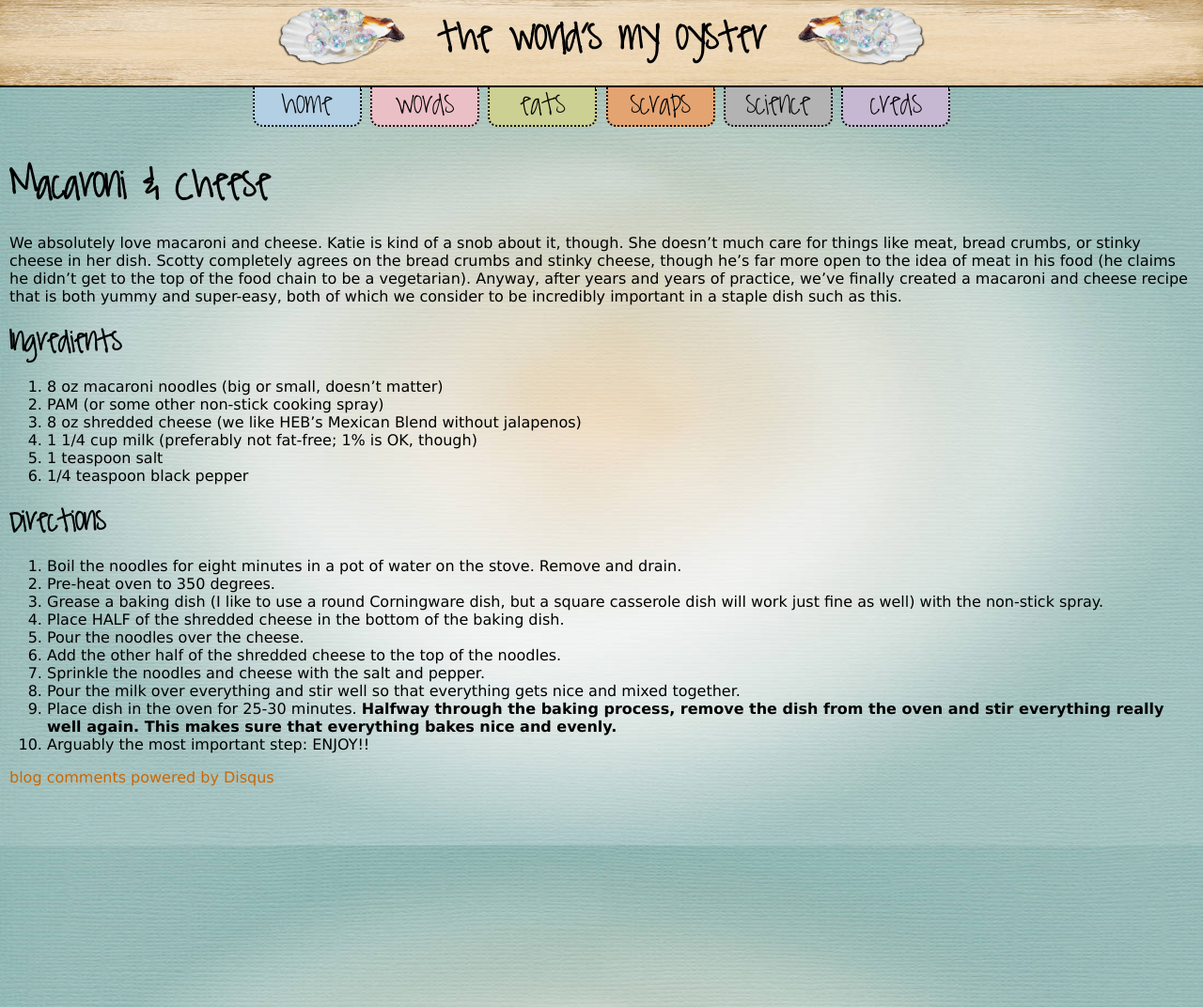
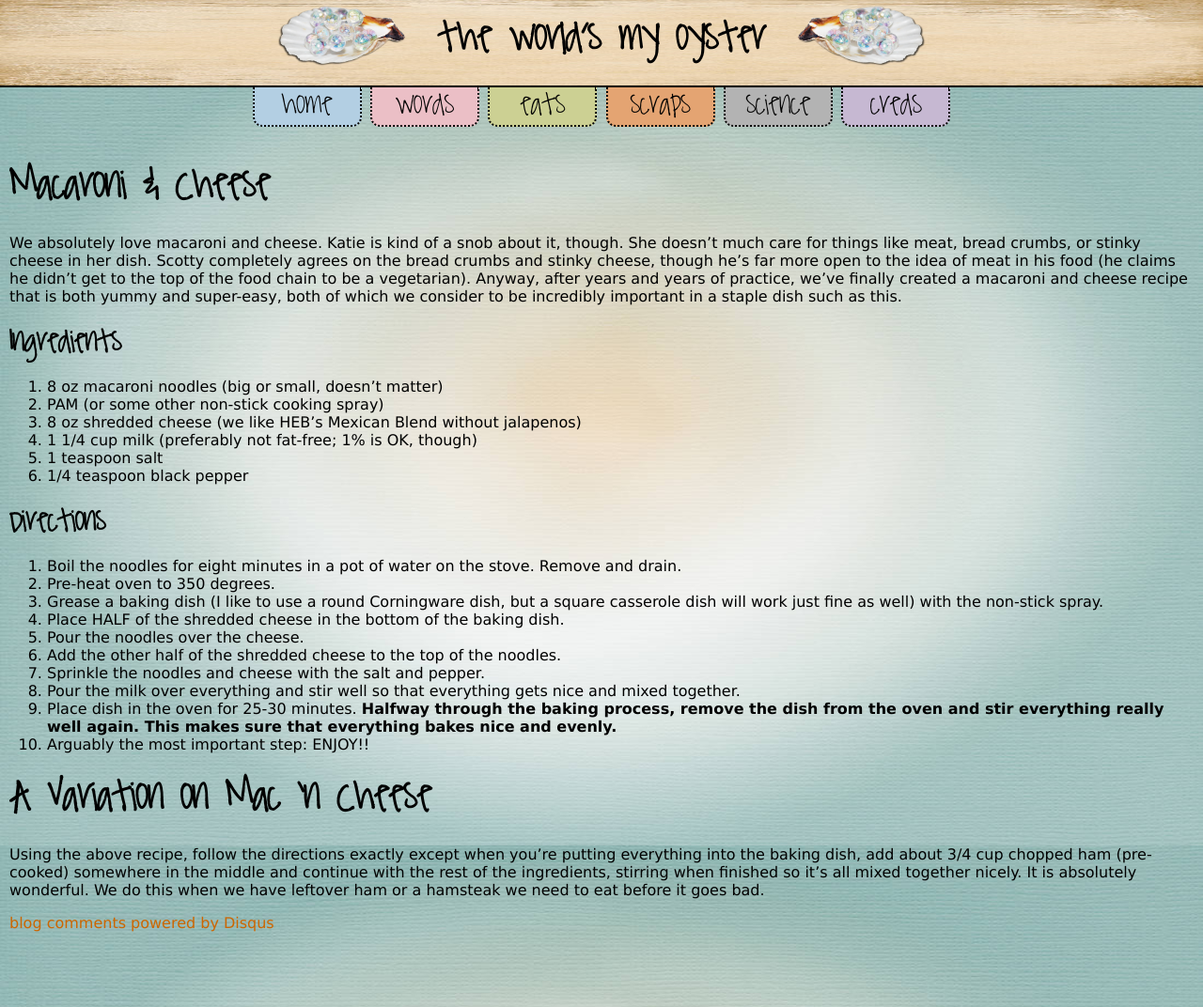
Before and after one commit to kpetersen/kpetersen.github.io, a Jekyll site: the page built from eats/sides/_posts/2011-10-22-macaroni-and-cheese.markdown, in a window 1280 px wide. Shown: the whole page at 94% size. Built offline with Jekyll 4.4.1, drawn with Linux system fonts in a browser that asks for light colours; comment, search, counter and statistics services are not loaded.

Commit message:
added ham variation to mac n cheese

```diff
--- a/eats/sides/_posts/2011-10-22-macaroni-and-cheese.markdown
+++ b/eats/sides/_posts/2011-10-22-macaroni-and-cheese.markdown
@@ -34,3 +34,10 @@ with the non-stick spray.
 dish from the oven and stir everything really well again. This makes sure that everything
 bakes nice and evenly.**
 1. Arguably the most important step: ENJOY!!
+
+# A Variation on Mac 'n Cheese
+
+Using the above recipe, follow the directions exactly except when you're putting everything into the baking dish, add about 3/4 cup
+chopped ham (pre-cooked) somewhere in the middle and continue with the rest of the ingredients, stirring when finished so it's all
+mixed together nicely. It is absolutely wonderful. We do this when we have leftover ham or a hamsteak we need to eat before it
+goes bad.
```
